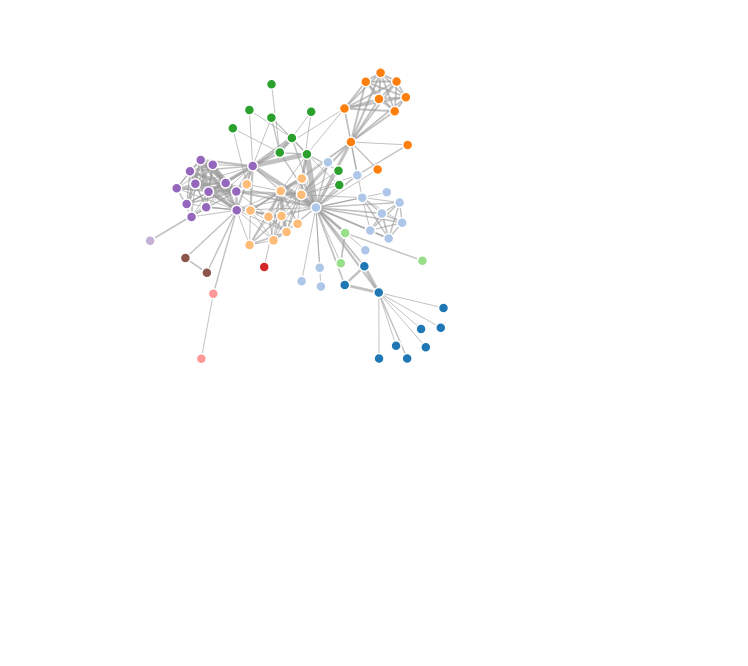
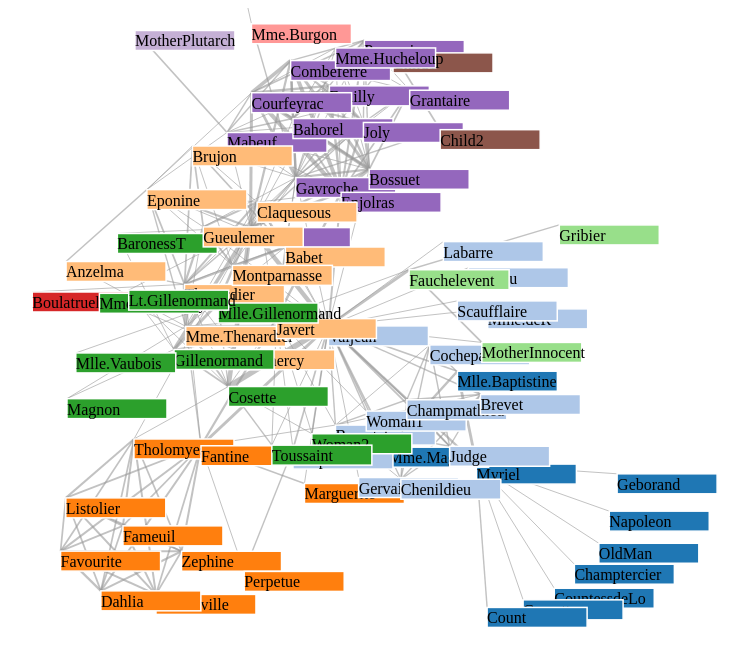
Before and after one commit to conradarcturus/LiteratureGraph, a plain HTML site: page index.html in a window 1280 px wide. Shown: the whole page, without its empty margins (125-873 px from the left). Drawn offline with nearby package versions, Linux system fonts and the light colour scheme.

Commit message:
Trying out some formatting changes

```diff
--- a/main.js
+++ b/main.js
@@ -1,12 +1,13 @@
 
 var width = 960,
-    height = 500;
+    height = 800;
 
 var color = d3.scale.category20();
 
 var force = d3.layout.force()
-    .charge(-120)
-    .linkDistance(30)
+    .gravity(.05)
+    .charge(-300)
+    .distance(100)
     .size([width, height]);
 
 var svg = d3.select("body").append("svg")
@@ -25,15 +26,27 @@ d3.json("data.json", function(error, graph) {
       .attr("class", "link")
       .style("stroke-width", function(d) { return Math.sqrt(d.value); });
 
-  var node = svg.selectAll(".node")
+  var nodes = svg.selectAll(".node")
       .data(graph.nodes)
-    .enter().append("circle")
+    .enter().append("g")
       .attr("class", "node")
-      .attr("r", 5)
-      .style("fill", function(d) { return color(d.group); })
       .call(force.drag);
 
-  node.append("title")
+  nodes.append("rect")
+      .attr("class", "node")
+      .attr("width", 100)
+      .attr("height", 20)
+      .style("fill", function(d) { return color(d.group); })
+
+  nodes.append("title")
+      .text(function(d) { return d.name; });
+
+  nodes.append("text")
+      // .attr("dx", 12)
+      .attr("dy", "1em")
+      .style("stroke", "none")
+      .style("fill", "black")
+      // .style("font-weight", "bold")
       .text(function(d) { return d.name; });
 
   force.on("tick", function() {
@@ -42,7 +55,6 @@ d3.json("data.json", function(error, graph) {
         .attr("x2", function(d) { return d.target.x; })
         .attr("y2", function(d) { return d.target.y; });
 
-    node.attr("cx", function(d) { return d.x; })
-        .attr("cy", function(d) { return d.y; });
+    nodes.attr("transform", function(d) { return "translate(" + d.x + "," + d.y + ")"; });
   });
 });
--- a/style.css
+++ b/style.css
@@ -7,3 +7,7 @@
   stroke: #999;
   stroke-opacity: .6;
 }
+/*
+g text {
+  fill: black;
+}*/
```
